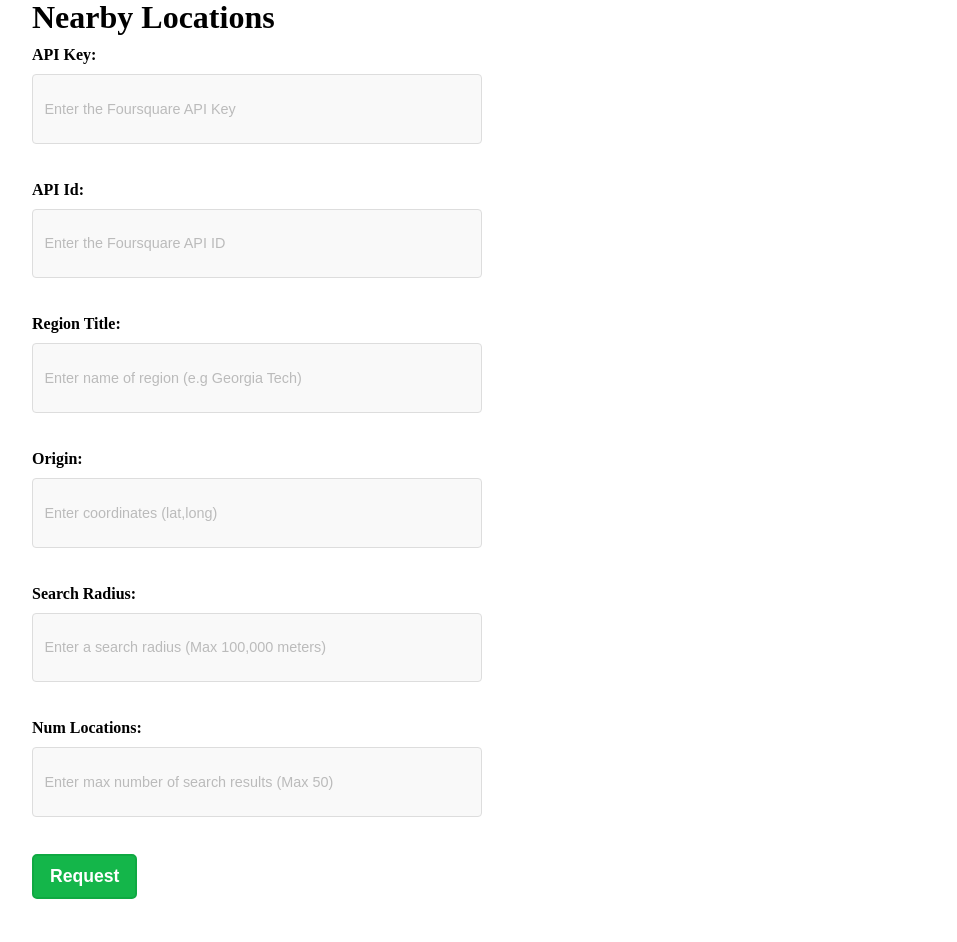
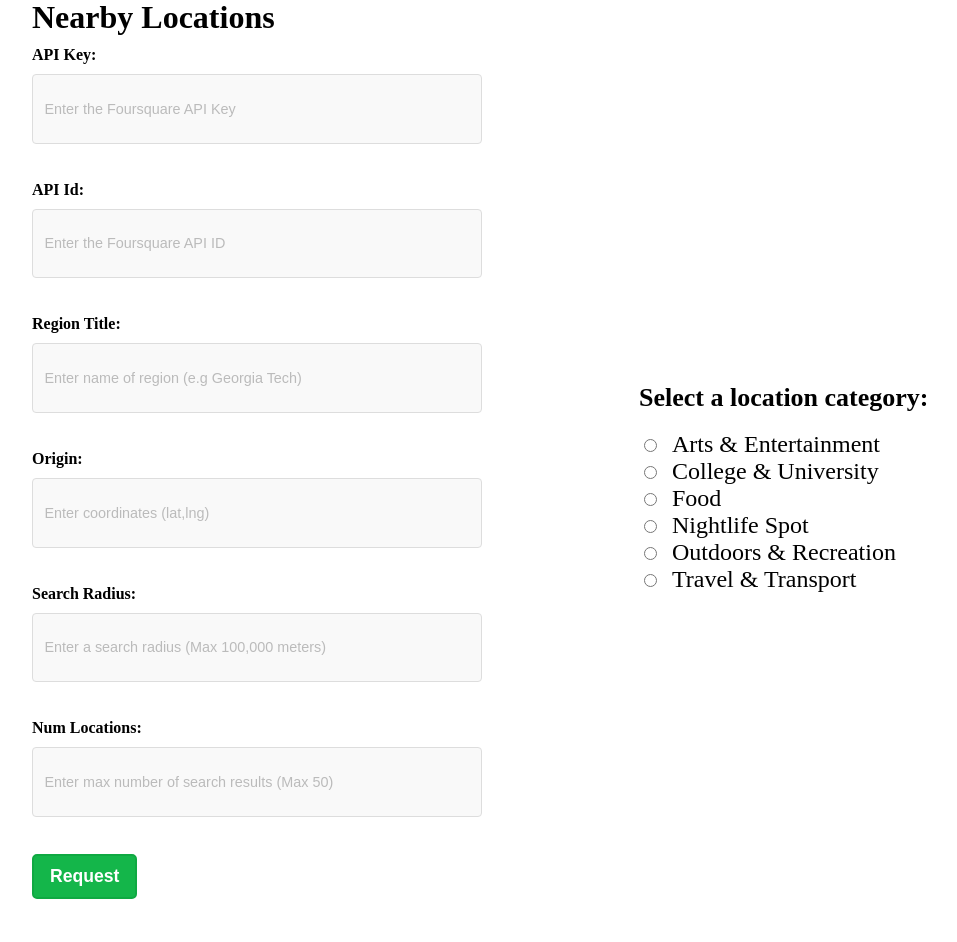
Before and after one commit to KyleKoon/ScavengerApp, a Flask app: page / in a window 1280 px wide. Shown: the part 34-976 px from the top of the page, without its empty margins (1-958 px from the left). Run offline with Flask 2, Linux system fonts and the light colour scheme.

Commit message:
Added location category selection

```diff
--- a/app.py
+++ b/app.py
@@ -19,14 +19,38 @@ def apiRequest():
 
     url = 'https://api.foursquare.com/v2/venues/explore'
 
+    buildingCategoryDict = {"arts": "4d4b7104d754a06370d81259",
+                            "college": "4d4b7105d754a06372d81259",
+                            "food": "4d4b7105d754a06374d81259",
+                            "nightlife": "4d4b7105d754a06376d81259",
+                            "outdoors": "4d4b7105d754a06377d81259",
+                            "travel": "4d4b7105d754a06379d81259"}
+
+    client_id = request.form.get('client-api-id')
+    client_secret = request.form.get('client-api-key')
+    origin = request.form.get('center-location')
+    radius = request.form.get('search-radius')
+    maxResults = request.form.get('num-locations')
+    buildingType = request.form.get("building-type")
+
+    inputVals = [client_id, client_secret, origin, radius, maxResults, buildingType]
+
+    for val in inputVals:
+        if val == "" or val == None:
+            return redirect(url_for("index"))
+        else:
+            pass
+
+    categoryId = buildingCategoryDict[buildingType]
+
     params = dict(
-    client_id = request.form.get('client-api-id'),
-    client_secret = request.form.get('client-api-key'),
-    v='20211023',
-    ll = request.form.get('center-location'),
-    radius= request.form.get('search-radius'),
-    limit= request.form.get('num-locations'),
-    categoryId = '4d4b7105d754a06372d81259'
+        client_id = client_id,
+        client_secret = client_secret,
+        v='20211023',
+        ll = origin,
+        radius= radius,
+        limit= maxResults,
+        categoryId = categoryId
     )
 
     resp = requests.get(url=url, params=params)
@@ -53,6 +77,7 @@ def apiRequest():
             buildingLat = item['venue']['location']['lat']
             buildingLng = item['venue']['location']['lng']
             buildingType = item['venue']['categories'][0]['name']
+
             location = firestore.GeoPoint(buildingLat, buildingLng)
             content = [buildingName, location, buildingType]
             buildingList.append(Building(buildingName, location, buildingType))
@@ -65,4 +90,4 @@ def apiRequest():
     documentName = request.form.get('region-title')
     db.collection("Regions").document(documentName).set(masterDictionary)
 
-    return render_template("index.html")
+    return redirect(url_for("index"))
--- /dev/null
+++ b/static/css/radio.css
@@ -0,0 +1,16 @@
+.radios {
+    position: absolute;
+    top: 50%;
+    left: 50%;
+}
+.radio {
+    display: inline-flex;
+    align-items: center;
+    cursor: pointer;
+    margin-right: 10px;
+    font-size: 24px;
+}
+
+.radios__title {
+    font-size: 26px;
+}
--- a/templates/index.html
+++ b/templates/index.html
@@ -6,6 +6,7 @@
         <meta http-equiv="X-UA-Compatible" content="ie=edge">
 
         <link type="text/css" rel="stylesheet" href= {{ url_for('static', filename='css/apiForm.css') }}>
+        <link type="text/css" rel="stylesheet" href= {{ url_for('static', filename='css/radio.css') }}>
         <title>NearbyLocations</title>
         <style>
             body {
@@ -34,7 +35,7 @@
             </div>
             <div class="form__item">
                 <label for='center-location' class="form__label">Origin:</label>
-                <input type="text" class="form__input" id="center-location" name="center-location" placeholder="Enter coordinates (lat,long)">
+                <input type="text" class="form__input" id="center-location" name="center-location" placeholder="Enter coordinates (lat,lng)">
                 <span class="form__error">Sample error message</span>
             </div>
             <div class="form__item">
@@ -50,7 +51,22 @@
             <div class="form__item">
                 <button class="form__btn" type="submit">Request</button>
             </div>
+            <div class="radios">
+                <h1 class="radios__title">Select a location category:</h1>
+                <input type="radio" class="radio__input" id="arts" name="building-type" value="arts">
+                <label for="arts" class="radio">Arts & Entertainment</label><br>
+                <input type="radio" class="radio__input" id="college" name="building-type" value="college">
+                <label for="college" class="radio">College & University</label><br>
+                <input type="radio" class="radio__input" id="food" name="building-type" value="food">
+                <label for="food" class="radio">Food</label><br>
+                <input type="radio" class="radio__input" id="nightlife" name="building-type" value="nightlife">
+                <label for="nightlife" class="radio">Nightlife Spot</label><br>
+                <input type="radio" class="radio__input" id="outdoors" name="building-type" value="outdoors">
+                <label for="outdoors" class="radio">Outdoors & Recreation</label><br>
+                <input type="radio" class="radio__input" id="travel" name="building-type" value="travel">
+                <label for="travel" class="radio">Travel & Transport</label><br>
+            </div>
         </form>
-        <script src="static/js/form.js"></script>
+        <script src="/static/js/form.js"></script>
     </body>
 </html>
```
